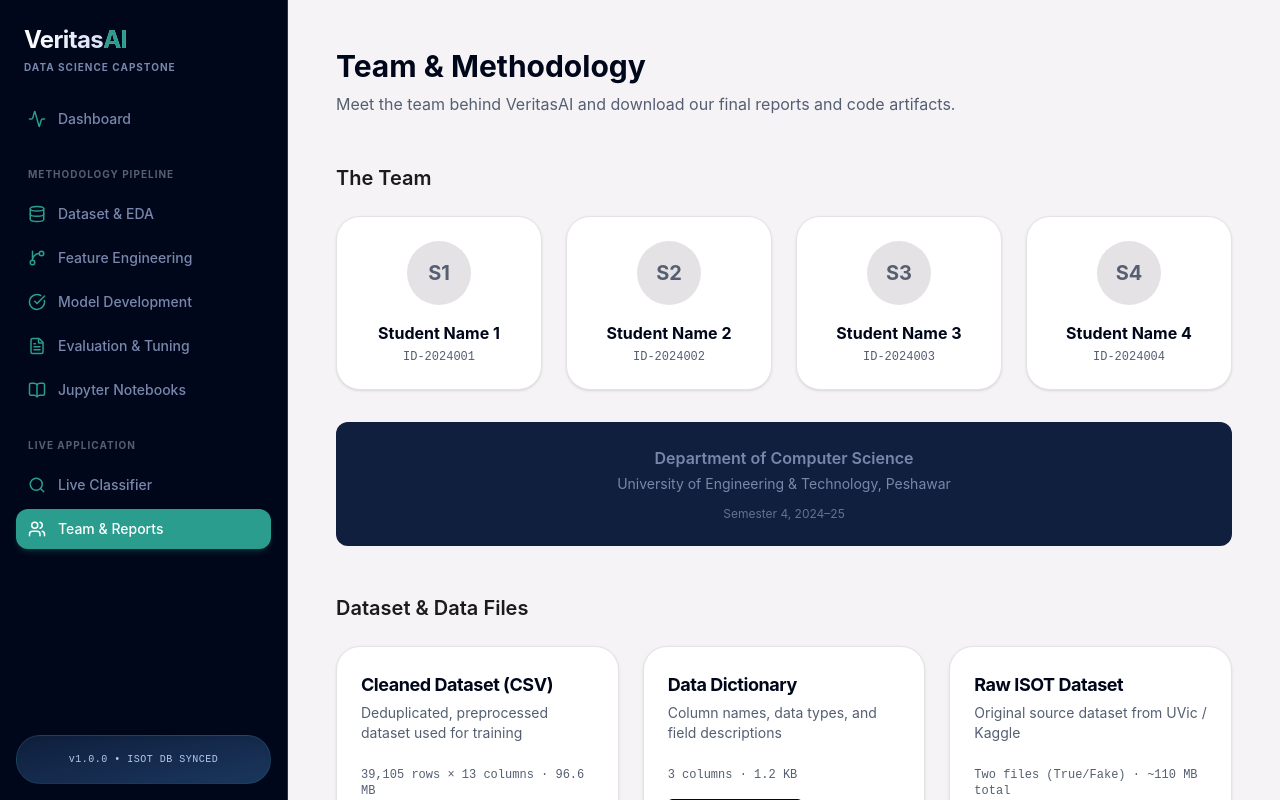
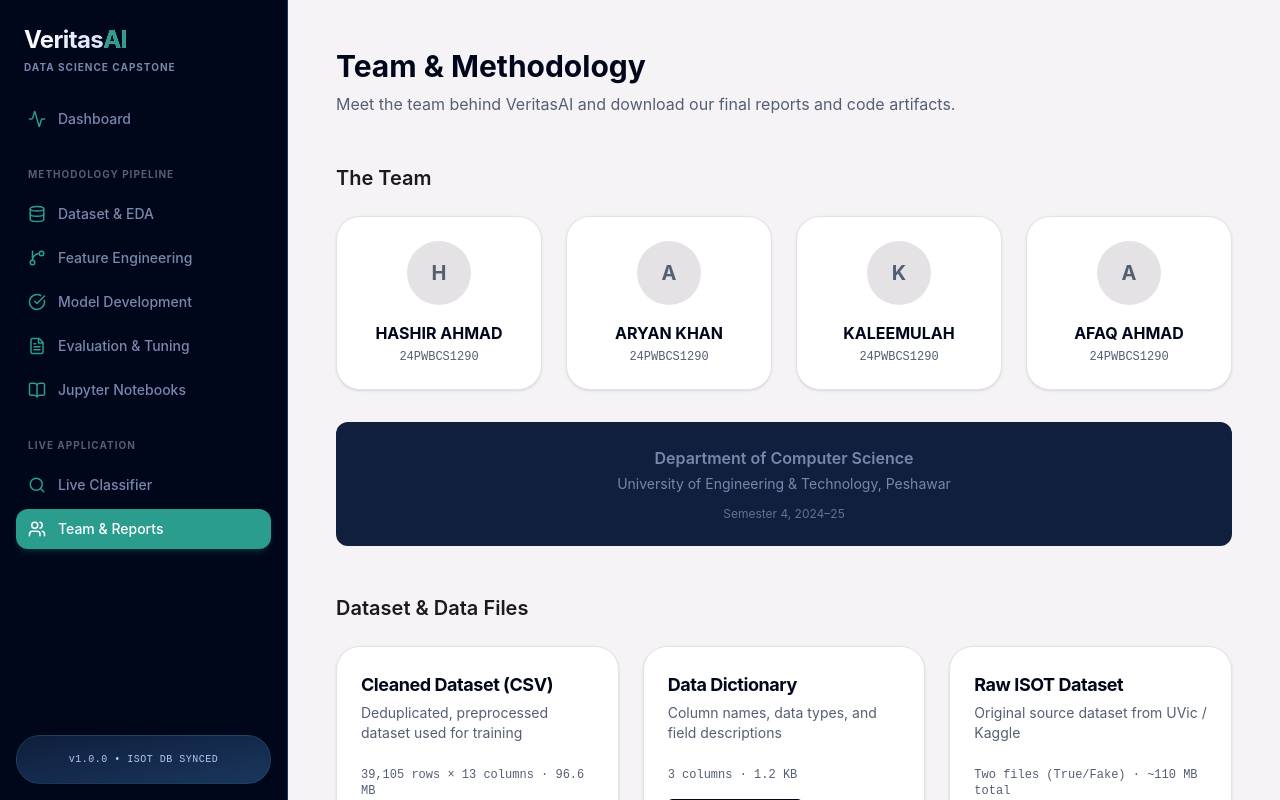
Before and after one commit to hashirahmad806/Data_Science_final_project, a React (Vite) app in the folder client/: page /#/team-methodology in a window 1280 px wide. Shown: the top 800 px of the page. Built offline with nearby package versions, Linux system fonts and the light colour scheme; no server answers.

Commit message:
Updated project

```diff
--- a/client/src/pages/TeamMethodology.jsx
+++ b/client/src/pages/TeamMethodology.jsx
@@ -15,13 +15,13 @@ export default function TeamMethodology() {
       <section>
         <h3 className="text-xl font-semibold mb-6">The Team</h3>
         <div className="grid grid-cols-1 md:grid-cols-2 lg:grid-cols-4 gap-6">
-          {[1, 2, 3, 4].map(num => (
+          {["HASHIR AHMAD", "ARYAN KHAN", "KALEEMULAH", "AFAQ AHMAD"].map(num => (
             <Card key={num} className="text-center">
               <div className="w-16 h-16 bg-surface-variant rounded-full mx-auto mb-4 flex items-center justify-center text-xl font-bold text-secondary">
-                S{num}
+                {num.charAt(0)}
               </div>
-              <h4 className="font-bold text-primary">Student Name {num}</h4>
-              <p className="text-xs text-secondary mt-1 font-mono">ID-{2024000 + num}</p>
+              <h4 className="font-bold text-primary">{num}</h4>
+              <p className="text-xs text-secondary mt-1 font-mono">24PWBCS1290 </p>
             </Card>
           ))}
         </div>
@@ -123,7 +123,7 @@ export default function TeamMethodology() {
               </div>
             </div>
             <a
-              href="https://github.com"
+              href="https://github.com/hashirahmad806/Data_Science_final_project"
               target="_blank"
               rel="noreferrer"
               className="inline-block w-max text-sm font-medium text-primary border border-primary px-4 py-2 rounded hover:bg-surface-variant transition-colors"
```
Also changed, not shown: 2 other files (tests, documents, lock files or other folders).
